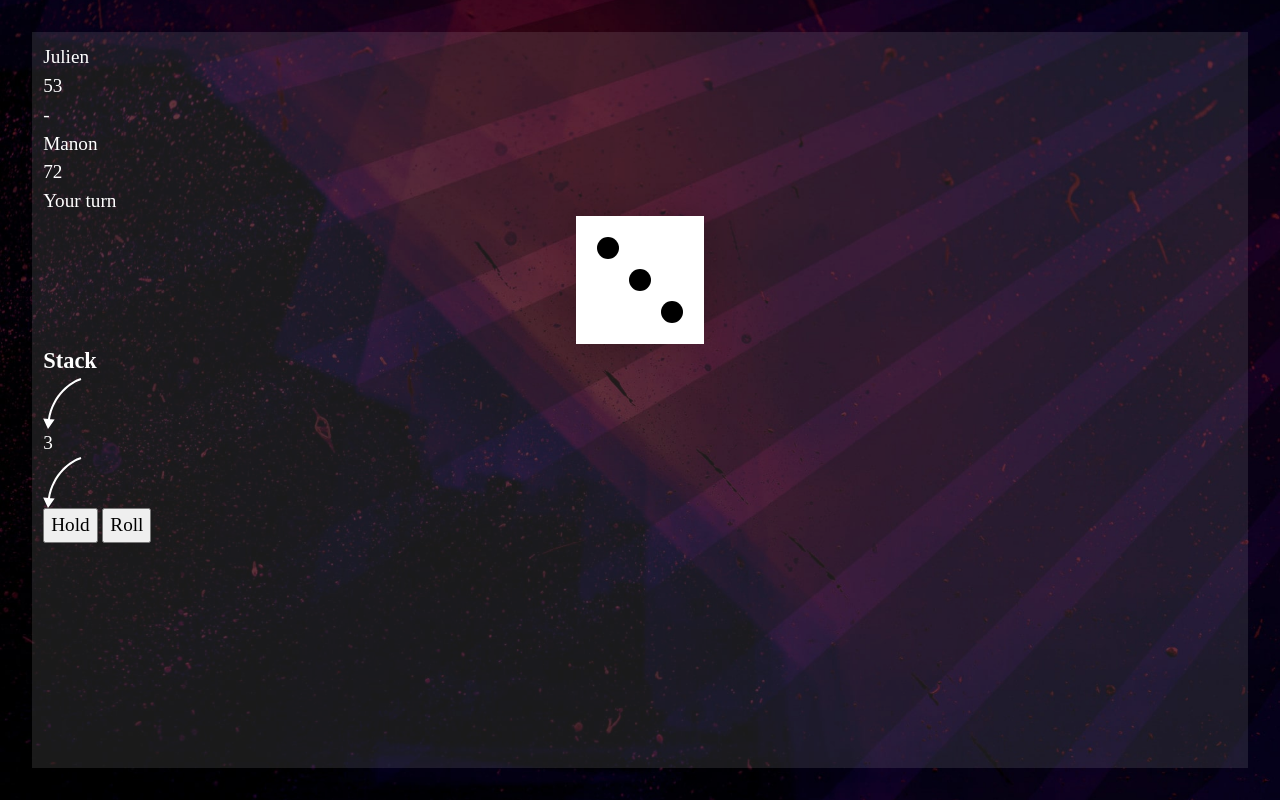
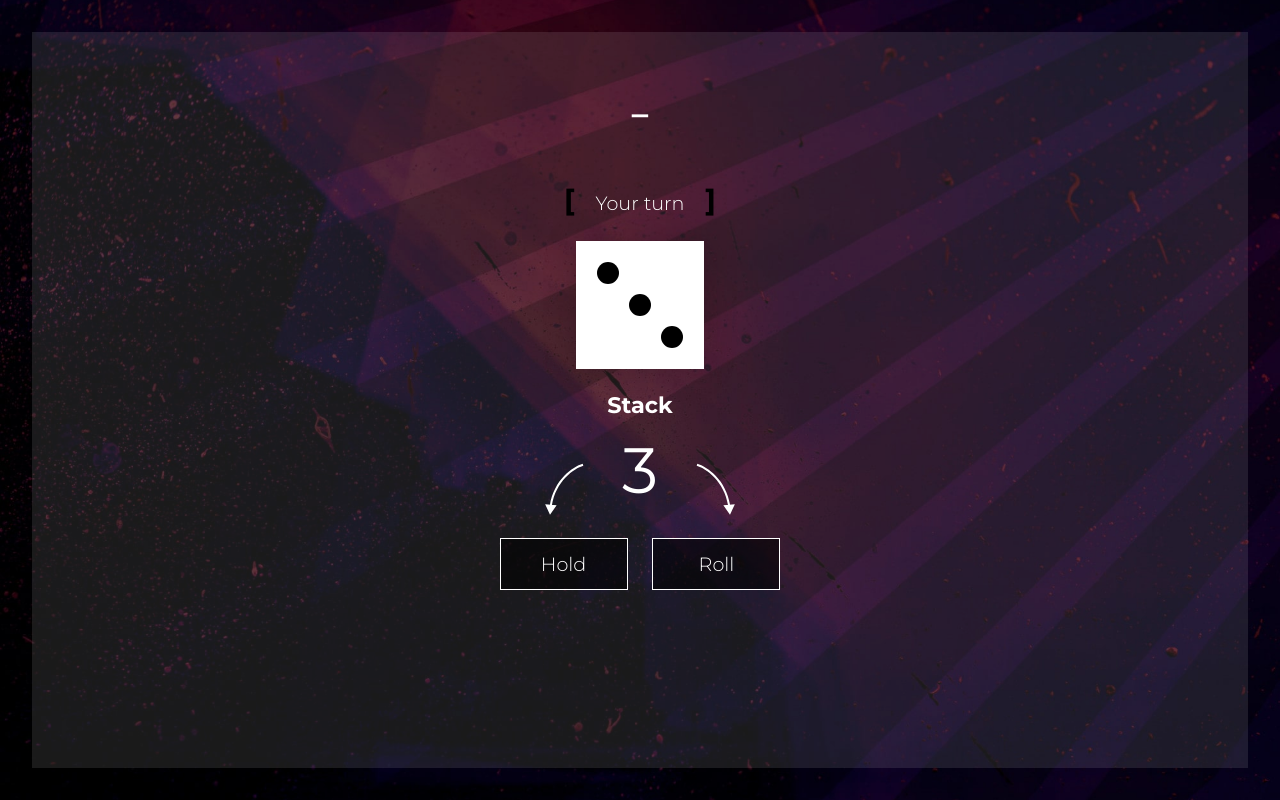
Before and after one commit to jtessieau/multiplayer-dice-game, a PHP site: template client/template/gameboard/gameboard.html.php in a window 1280 px wide. Run offline with PHP 8.4, Linux system fonts and the light colour scheme; the template is opened without the code that fills it: most values are stand-ins (such as "Sample title", 1, 10 or a date in 2020); some libraries are stand-ins or nearby versions.

Commit message:
feat: Implement the new design and adapt the js script
The game is now full playable, but some function are still missing
like launching a new game with the same opponent.

```diff
--- a/client/assets/scss/_gameboard.scss
+++ b/client/assets/scss/_gameboard.scss
@@ -1,6 +1,8 @@
 .gameBoard {
   grid-template-rows: auto;
   align-items: center;
+
+  text-align: center;
 }
 
 .scoreboard {
@@ -24,14 +26,18 @@
   font-size: 64px;
 }
 
+.playerTurn {
+  margin-bottom: 20px;
+}
+
 .playerTurn::before {
   content: "[";
-  margin-left: .2em;
+  margin-right: 1rem;
 }
 
 .playerTurn::after {
   content: "]";
-  margin-right: .2em;
+  margin-left: 1rem;
 }
 
 .playerTurn::before,
@@ -44,6 +50,7 @@
 .stack {
   font-weight: 400;
   margin-bottom: 10px;
+  margin-top: 20px;
 }
 
 .stackDisplay {
@@ -66,8 +73,9 @@
 }
 
 .gameControls button {
-
-  margin: 12px;
+  display: inline-block;
+  margin: 10px;
+  width: 8rem;
 }
 
 .gameControls button:hover {
--- /dev/null
+++ b/client/assets/scss/_generic.scss
@@ -0,0 +1,29 @@
+.btn {
+  background-color: hsla(0, 0%, 0%, 0.6);
+  border: 1px solid hsl(0, 0%, 100%);
+
+  display: block;
+
+  width: 100%;
+
+  color: inherit;
+
+  line-height: 3rem;
+  margin: 1rem 0;
+}
+
+.btn-warning {
+  border: 1px solid hsl(0, 100%, 50%);
+}
+
+.btn-valid {
+  border: 1px solid hsl(120, 100%, 50%);
+}
+
+.d-none {
+  display: none;
+}
+
+.d-block {
+  display: block;
+}
--- a/client/assets/scss/style.scss
+++ b/client/assets/scss/style.scss
@@ -1,7 +1,14 @@
+/* Fonts */
+@import url('https://fonts.googleapis.com/css2?family=Montserrat:wght@100;200;300;400;500;600;700&display=swap');
+
+/* Imports */
 @import 'reset';
 @import 'landing';
+@import 'gameboard';
+@import 'generic';
 @import 'dice';
 
+/* Styles */
 body {
   background: black url("../images/bg.jpeg") center;
   background-size: cover;
@@ -12,6 +19,12 @@
 
   font-size: 100%;
   color: white;
+}
+
+input {
+  display: block;
+  width: 100%;
+  padding: 0.5rem 1rem;
 }
 
 .content {
@@ -28,18 +41,6 @@
   font-size: 1.2rem;
 }
 
-.btn, {
-  background-color: hsla(0, 0%, 0%, 0.6);
-  border: 1px solid hsl(0, 0%, 100%);
-
-  color: inherit;
-
-  width: 8rem;
-  height: 3rem;
-
-  margin: 1rem;
-}
-
 @media (max-width: 480px) {
   .content {
     width: calc(100vw - 2rem);
--- a/client/public/css/style.css
+++ b/client/public/css/style.css
@@ -1,3 +1,6 @@
+/* Fonts */
+@import url("https://fonts.googleapis.com/css2?family=Montserrat:wght@100;200;300;400;500;600;700&display=swap");
+/* Imports */
 /**
   * This files was initialized thanks to the website:
   * https://piccalil.li/blog/a-modern-css-reset/
@@ -80,29 +83,159 @@
     scroll-behavior: auto !important;
   }
 }
-h1 {
-  margin: 0;
+.landing {
+  min-height: 100%;
 }
 
-.subh1 {
+#title {
+  margin-bottom: 20px;
+}
+#title h1 {
+  margin: 0;
+  line-height: 100%;
+}
+#title .subh1 {
+  position: relative;
+  top: -0.4rem;
   font-style: italic;
   color: orangered;
 }
 
-.editPlayerName {
-  background-color: red;
+#formPlayerName {
+  margin-bottom: 20px;
   display: grid;
   grid-template-columns: 1fr auto;
-  grid-template-rows: auto;
-  align-content: center;
+  grid-template-areas: "title title" "name button";
 }
-.editPlayerName #btnEditPlayerName {
+#formPlayerName h2 {
+  font-size: 100%;
+  font-weight: normal;
+}
+#formPlayerName .displayPlayerName {
+  grid-area: name;
+}
+#formPlayerName #btnEditPlayerName {
+  grid-area: button;
   border: none;
   background: none;
   margin: 0;
   padding: 0;
   width: initial;
   height: initial;
+}
+
+.gameBoard {
+  grid-template-rows: auto;
+  align-items: center;
+  text-align: center;
+}
+
+.scoreboard {
+  width: 320px;
+  margin: auto;
+  display: grid;
+  grid-template-columns: 45% auto 45%;
+  justify-content: center;
+  align-items: flex-end;
+  overflow: hidden;
+  padding: 1em 0;
+}
+
+.playerScore {
+  font-size: 64px;
+  font-weight: 400;
+}
+
+.scoreSplitter {
+  font-size: 64px;
+}
+
+.playerTurn {
+  margin-bottom: 20px;
+}
+
+.playerTurn::before {
+  content: "[";
+  margin-right: 1rem;
+}
+
+.playerTurn::after {
+  content: "]";
+  margin-left: 1rem;
+}
+
+.playerTurn::before,
+.playerTurn::after {
+  font-weight: 700;
+  color: black;
+  font-size: 150%;
+}
+
+.stack {
+  font-weight: 400;
+  margin-bottom: 10px;
+  margin-top: 20px;
+}
+
+.stackDisplay {
+  display: flex;
+  justify-content: center;
+}
+
+.stackDisplay img {
+  transform: translateY(1em);
+}
+
+.stackDisplay img:last-of-type {
+  transform: translateY(1em) scaleX(-1);
+}
+
+.stackValue {
+  font-size: 64px;
+  margin-left: 0.6em;
+  margin-right: 0.6em;
+}
+
+.gameControls button {
+  display: inline-block;
+  margin: 10px;
+  width: 8rem;
+}
+
+.gameControls button:hover {
+  background-color: rgba(0, 0, 0, 0.8);
+  border: 1px solid #cccccc;
+  font-weight: 400;
+}
+
+.gameControls .btn-wait {
+  width: 312px;
+}
+
+.btn {
+  background-color: rgba(0, 0, 0, 0.6);
+  border: 1px solid white;
+  display: block;
+  width: 100%;
+  color: inherit;
+  line-height: 3rem;
+  margin: 1rem 0;
+}
+
+.btn-warning {
+  border: 1px solid red;
+}
+
+.btn-valid {
+  border: 1px solid lime;
+}
+
+.d-none {
+  display: none;
+}
+
+.d-block {
+  display: block;
 }
 
 @keyframes wizz {
@@ -263,6 +396,7 @@
   transform: translate(2rem, -2.5rem);
 }
 
+/* Styles */
 body {
   background: black url("../images/bg.jpeg") center;
   background-size: cover;
@@ -271,6 +405,12 @@
   align-items: center;
   font-size: 100%;
   color: white;
+}
+
+input {
+  display: block;
+  width: 100%;
+  padding: 0.5rem 1rem;
 }
 
 .content {
@@ -284,15 +424,6 @@
   font-size: 1.2rem;
 }
 
-.btn {
-  background-color: rgba(0, 0, 0, 0.6);
-  border: 1px solid white;
-  color: inherit;
-  width: 8rem;
-  height: 3rem;
-  margin: 1rem;
-}
-
 @media (max-width: 480px) {
   .content {
     width: calc(100vw - 2rem);
--- a/client/template/gameboard/gameboard.html.php
+++ b/client/template/gameboard/gameboard.html.php
@@ -1,13 +1,13 @@
-<div class="content">
+<div class="content gameBoard">
     <div class="scoreboard">
         <div class="player">
-            <div class="playerName">Julien</div>
-            <div class="playerScore">53</div>
+            <div class="playerName" id="player1"></div>
+            <div class="playerScore" id="player1Total"></div>
         </div>
         <div class="scoreSplitter">-</div>
         <div class="player">
-            <div class="playerName">Manon</div>
-            <div class="playerScore">72</div>
+            <div class="playerName" id="player2"></div>
+            <div class="playerScore" id="player2Total"></div>
         </div>
     </div>
 
@@ -34,8 +34,8 @@
         </div>
 
         <div class="gameControls">
-            <button>Hold</button>
-            <button>Roll</button>
+            <button class="btn" id="btnHoldScore">Hold</button>
+            <button class="btn" id="btnRollDice">Roll</button>
         </div>
     </div>
 </div>
```
Also changed, not shown: client/assets/scss/_landing.scss (+34 -11 lines), client/template/home/home.html.php (+20 -5 lines), client/public/js/app.js, 1 other file.
